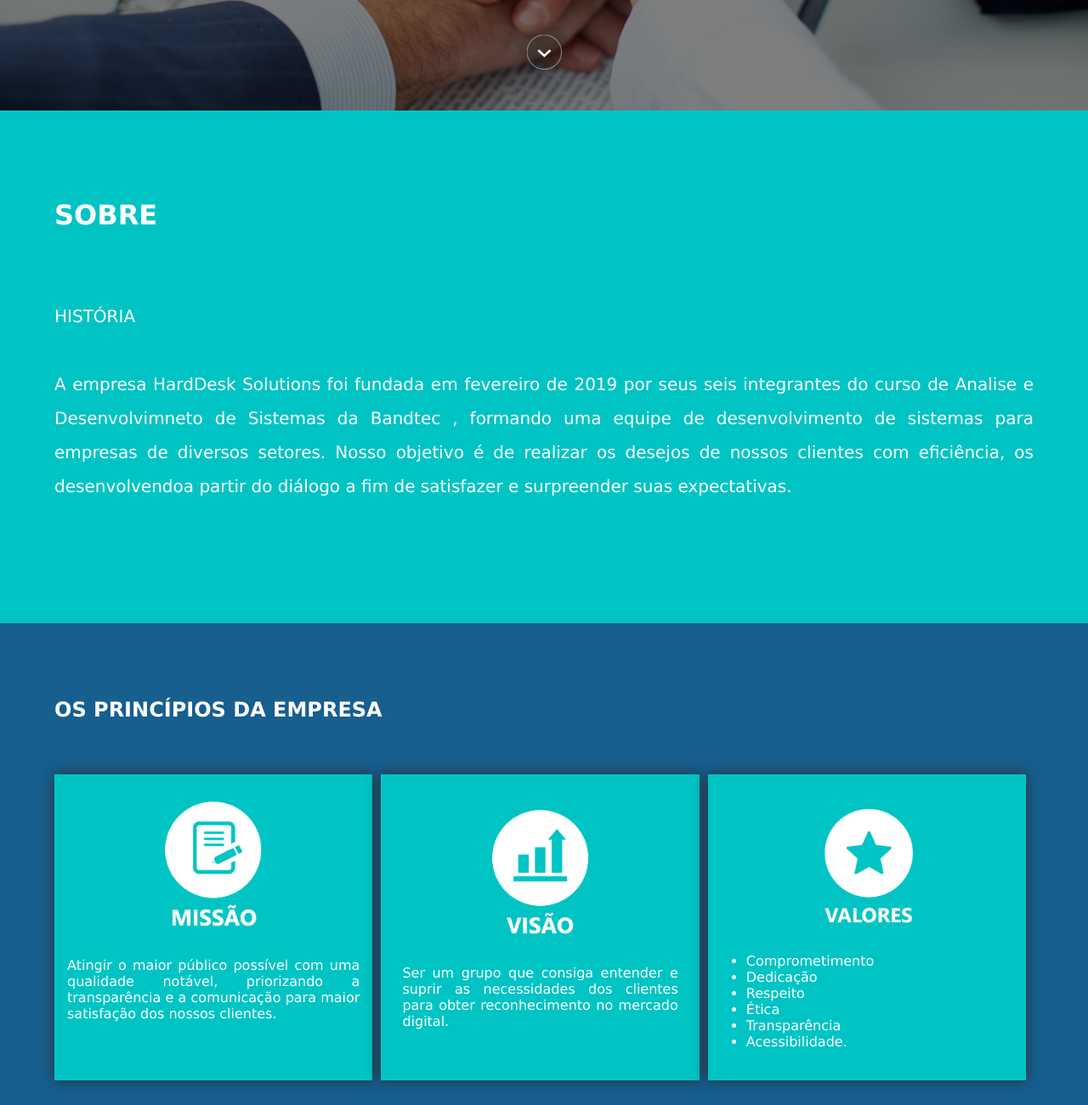
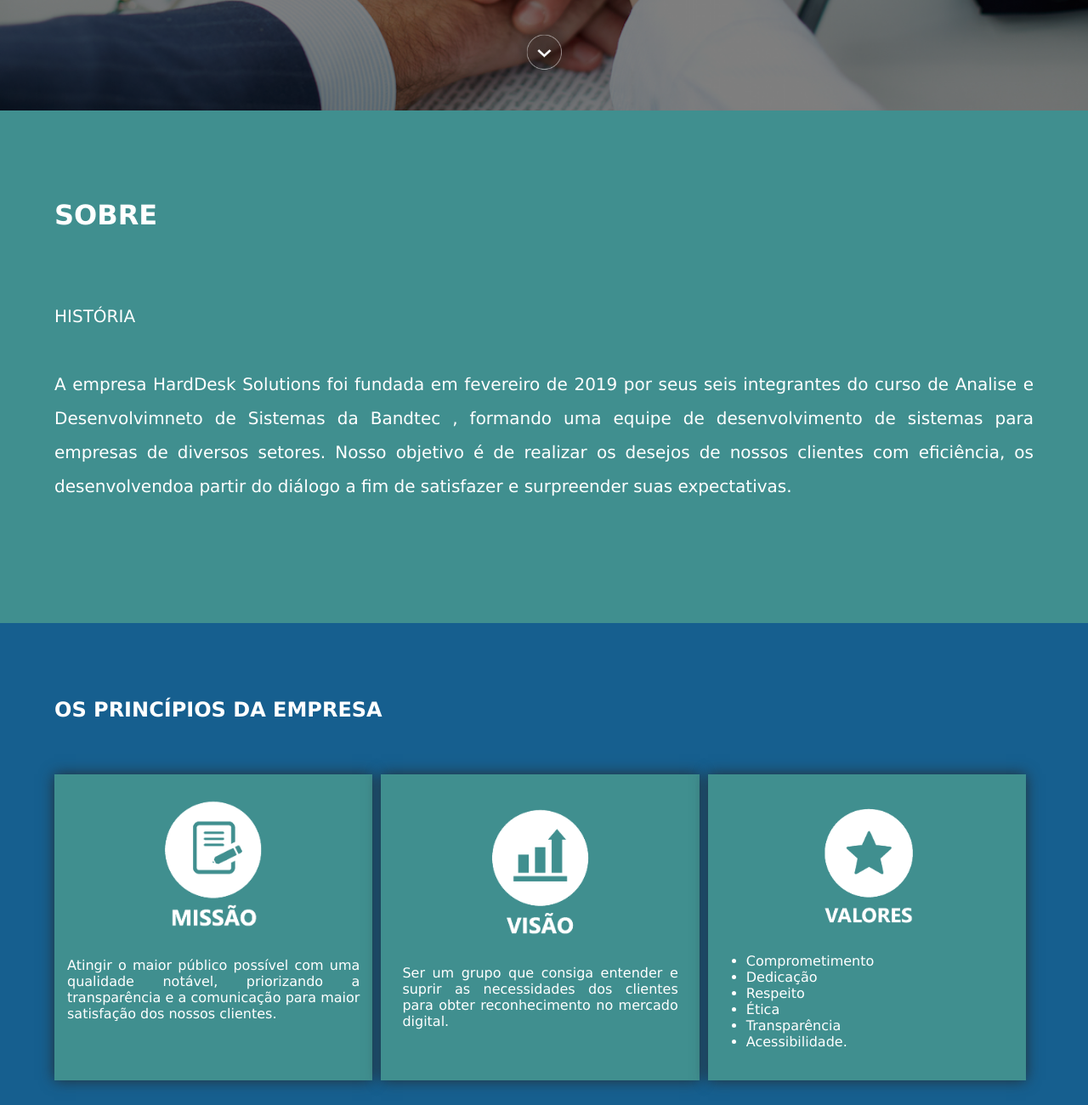
Before and after one commit to fernandoguide/ProjetoPesquisaInovacao, a plain HTML site: page Site/index.html in a window 1280 px wide. Shown: the part 700-2000 px from the top of the page at 85% size. Drawn offline with nearby package versions, Linux system fonts and the light colour scheme.

Commit message:
Mudando o fundo

```diff
--- a/Site/CSS/estilos.css
+++ b/Site/CSS/estilos.css
@@ -117,7 +117,7 @@ input:hover,textarea:hover,input:focus,textarea:focus {
 	/*box-shadow:0 0 1em black;*/
 	padding:5%;
 	/*background: radial-gradient(rgba(0,0,0,0.4),rgba(0,0,0,0.4),rgba(0,0,0,0.4));*/
-    background-color: #00c4c4;
+    background-color: #408f8f;
     background-repeat: no-repeat;
     background-size: cover;
 	background-attachment:fixed;
@@ -148,7 +148,7 @@ hr{
 	padding:15px;
 	width: 32.50%;
 	box-shadow:0 0 1em #253036;
-	background-color:#00c4c4;
+	background-color:#408f8f;
 }
 #missao img{
 	width:52%;
@@ -162,7 +162,7 @@ hr{
 	padding:25px;
 	width: 32.50%;
 	box-shadow:0 0 1em #253036;
-	background-color:#00c4c4;
+	background-color:#408f8f;
 }
 #visao img{
 	width:55%;
@@ -176,7 +176,7 @@ hr{
 	padding:5px;
 	width: 32.50%;
 	box-shadow:0 0 1em #253036;
-	background-color:#00c4c4;
+	background-color:#408f8f;
 }
 #valores img{
 	margin-top:20px;
```
